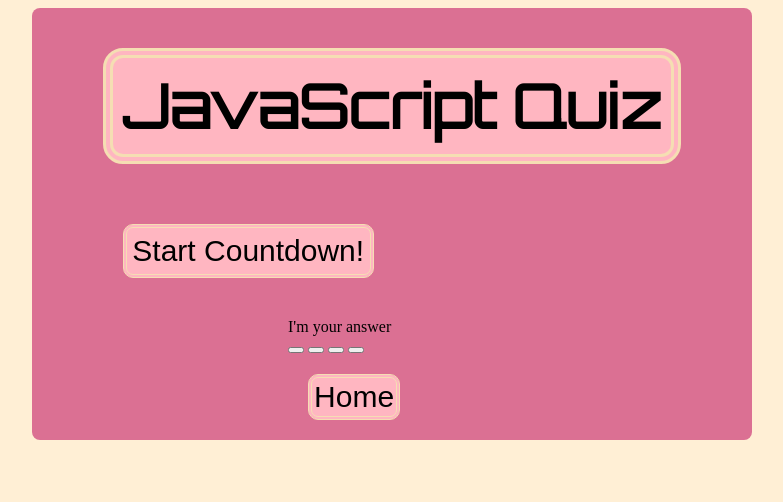
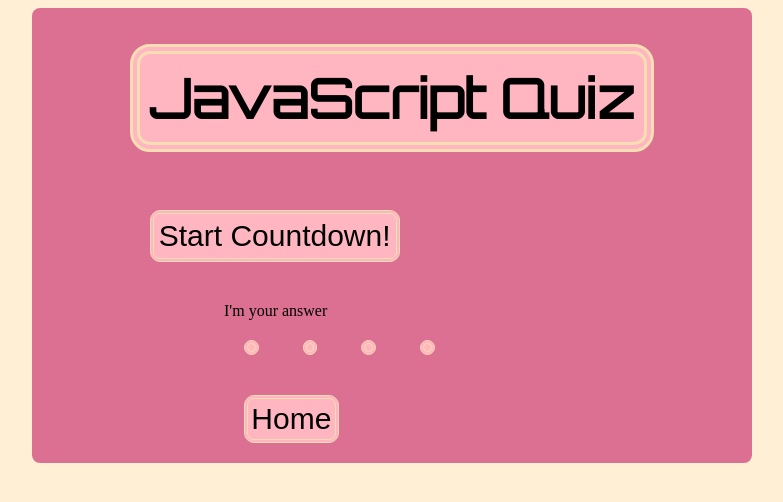
Before and after one commit to ShyFidelity/jillsJavaScriptQuiz, a plain HTML site: page quiz.html in a window 1280 px wide. Shown: the whole page, without its empty margins (248-1031 px from the left). Drawn offline with Linux system fonts and the light colour scheme.

```diff
--- a/assets/css/quiz.css
+++ b/assets/css/quiz.css
@@ -30,7 +30,7 @@ h1 {
     padding: 10px;
     border: 10px double wheat;
     border-radius: 20px;
-    font-size: 60px;
+    font-size: 54px;
     font-family: 'Orbitron', sans-serif;
 }
 
@@ -41,7 +41,7 @@ h1 {
 }
 
 
-#start-button, #homeBtn {
+#start-button, .quiz-button {
     text-decoration: none;
     font-size: 30px;
     padding: 1%;
@@ -52,6 +52,18 @@ h1 {
 
 }
 
+#homeBtn {
+     text-decoration: none;
+    font-size: 30px;
+    padding: 1%;
+    margin: 20px;
+    border:wheat 4px double;
+    background-color:lightpink;
+    border-radius: 10px
+
+
+}
+
 .timer {
     font-family: 'Courier New', Courier, monospace;
     font-size: 30px;
--- a/assets/javascript/script.js
+++ b/assets/javascript/script.js
@@ -3,10 +3,10 @@
 const startBtn = document.querySelector('#start-button')
 const timeLeft = document.querySelector('#seconds-left')
 var questionContent = document.querySelector('#question')
-let choiceContent1 = document.querySelector(".choice1")
-let choiceContent2 = document.querySelector(".choice2")
-let choiceContent3 = document.querySelector(".choice3")
-let choiceContent4 = document.querySelector(".choice4")
+let choiceContent1 = document.querySelector("#choice1")
+let choiceContent2 = document.querySelector("#choice2")
+let choiceContent3 = document.querySelector("#choice3")
+let choiceContent4 = document.querySelector("#choice4")
 let timeStart = 60;
 
 //global var allows ++
--- a/quiz.html
+++ b/quiz.html
@@ -23,10 +23,10 @@
     <div id="questionchoices" class="questionchoices">
         <div id="question"></div>
         <div id="choice">I'm your answer</div>
-        <button class="choice1"></button>
-        <button class="choice2"></button>
-        <button class="choice3"></button>
-        <button class="choice4"></button>
+        <button class=quiz-button id="choice1"></button>
+        <button class=quiz-button id="choice2"></button>
+        <button class=quiz-button id="choice3"></button>
+        <button class=quiz-button id="choice4"></button>
     <button id ="homeBtn"><a href="index.html">Home</a></button>
     </div>
 
```
Also changed, not shown: assets/javascript/Highscore.js (added), assets/javascript/questions.js (deleted).
